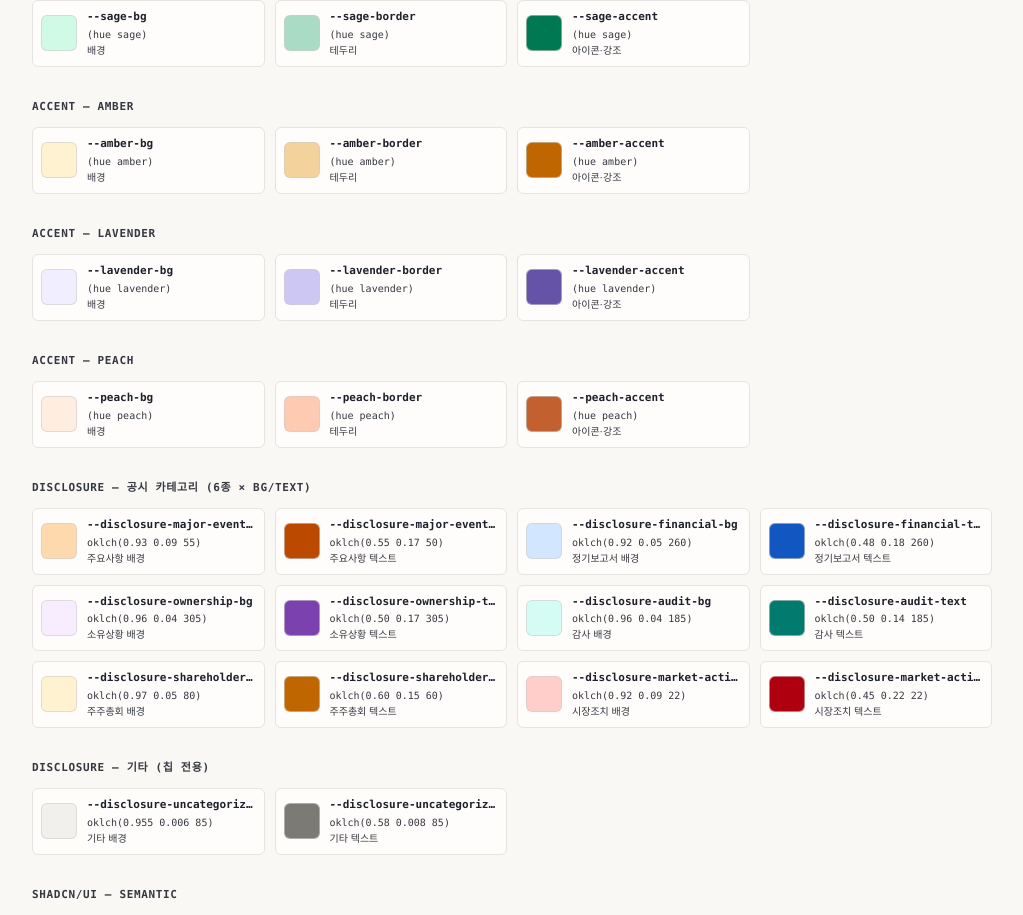
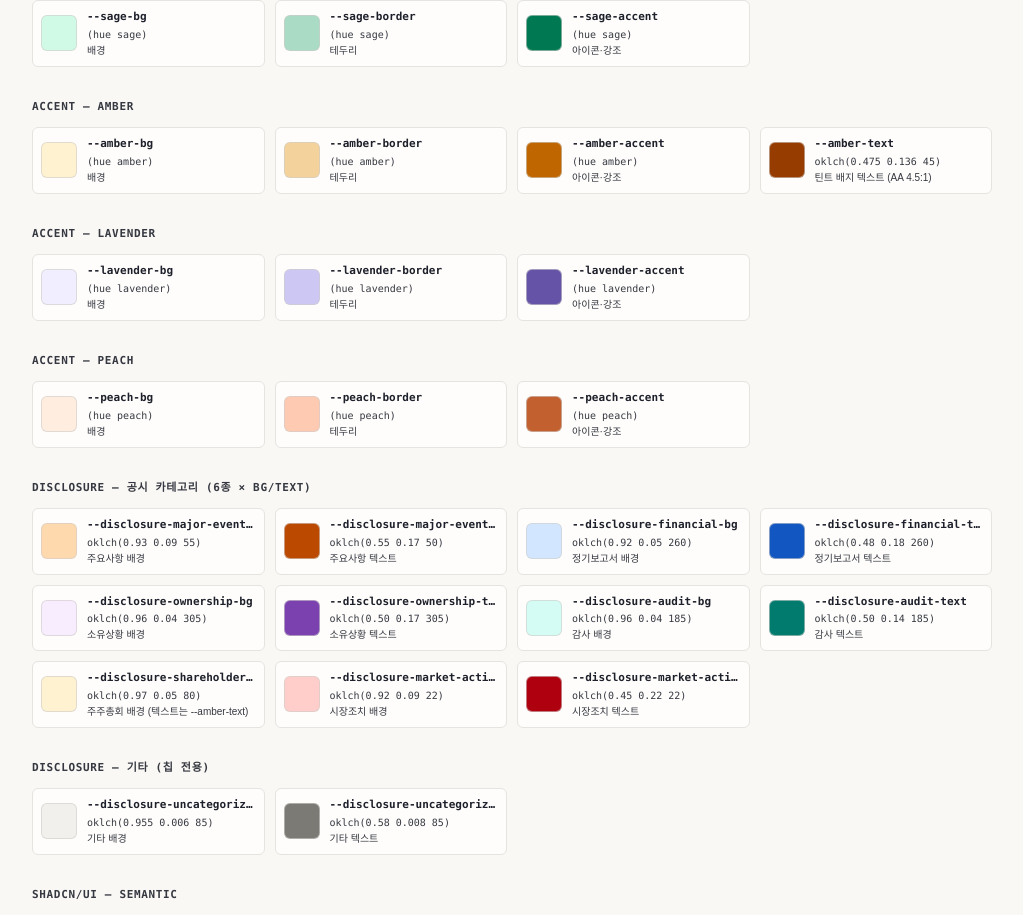
Before and after one commit to Donghunn-Lee/slate-kr, a Next.js app in the folder web/: page /styleguide in a window 1280 px wide. Shown: the part 1076-1991 px from the top of the page, without its empty margins (128-1151 px from the left). Built offline with nearby package versions, Linux system fonts and the light colour scheme; no server answers; the database is empty.

Commit message:
fix(ui): Add amber-text and sky-text for AA contrast on tinted surfaces
Amber and sky accent text on their own tints reached only 3.7:1 and 4.2:1, below AA for small badge and chip labels.

```diff
--- a/web/src/app/globals.css
+++ b/web/src/app/globals.css
@@ -48,7 +48,6 @@
   --color-disclosure-audit-bg: var(--disclosure-audit-bg);
   --color-disclosure-audit-text: var(--disclosure-audit-text);
   --color-disclosure-shareholder-meeting-bg: var(--disclosure-shareholder-meeting-bg);
-  --color-disclosure-shareholder-meeting-text: var(--disclosure-shareholder-meeting-text);
   --color-disclosure-market-action-bg: var(--disclosure-market-action-bg);
   --color-disclosure-market-action-text: var(--disclosure-market-action-text);
   --color-disclosure-uncategorized-bg: var(--disclosure-uncategorized-bg);
@@ -57,12 +56,14 @@
   --color-sky-bg: var(--sky-bg);
   --color-sky-border: var(--sky-border);
   --color-sky-accent: var(--sky-accent);
+  --color-sky-text: var(--sky-text);
   --color-sage-bg: var(--sage-bg);
   --color-sage-border: var(--sage-border);
   --color-sage-accent: var(--sage-accent);
   --color-amber-bg: var(--amber-bg);
   --color-amber-border: var(--amber-border);
   --color-amber-accent: var(--amber-accent);
+  --color-amber-text: var(--amber-text);
   --color-lavender-bg: var(--lavender-bg);
   --color-lavender-border: var(--lavender-border);
   --color-lavender-accent: var(--lavender-accent);
@@ -117,7 +118,7 @@
   /* ── Functional tokens — 상태 (라이트·다크 공용) ── */
   --live: oklch(0.696 0.17 162.48); /* 실시간 시세 점 */
 
-  /* ── Disclosure category tokens (7 types × bg / text) ── */
+  /* ── Disclosure category tokens (7 types × bg / text — 주주총회 text 는 --amber-text 공용) ── */
   --disclosure-major-event-bg: oklch(0.93 0.09 55); /* light orange */
   --disclosure-major-event-text: oklch(0.55 0.17 50);
   --disclosure-financial-bg: oklch(0.92 0.05 260); /* light blue */
@@ -127,7 +128,6 @@
   --disclosure-audit-bg: oklch(0.96 0.04 185); /* light teal */
   --disclosure-audit-text: oklch(0.5 0.14 185);
   --disclosure-shareholder-meeting-bg: oklch(0.97 0.05 80); /* light amber */
-  --disclosure-shareholder-meeting-text: oklch(0.6 0.15 60);
   --disclosure-market-action-bg: oklch(0.92 0.09 22); /* saturated red */
   --disclosure-market-action-text: oklch(0.45 0.22 22);
   --disclosure-uncategorized-bg: oklch(0.955 0.006 85); /* neutral warm gray — chip only */
@@ -137,12 +137,14 @@
   --sky-bg: oklch(0.97 0.03 220);
   --sky-border: oklch(0.87 0.05 220);
   --sky-accent: oklch(0.55 0.12 220);
+  --sky-text: oklch(0.5 0.12 220); /* sky-bg 위 소형 텍스트 — accent 는 AA 4.5:1 미달 */
   --sage-bg: oklch(0.95 0.05 165);
   --sage-border: oklch(0.85 0.06 165);
   --sage-accent: oklch(0.5 0.12 165);
   --amber-bg: oklch(0.97 0.05 80);
   --amber-border: oklch(0.88 0.08 80);
   --amber-accent: oklch(0.6 0.15 60);
+  --amber-text: oklch(0.475 0.136 45); /* amber-bg 위 소형 텍스트 — accent 는 AA 4.5:1 미달 */
   --lavender-bg: oklch(0.96 0.04 290);
   --lavender-border: oklch(0.85 0.06 290);
   --lavender-accent: oklch(0.5 0.13 290);
@@ -226,7 +228,6 @@
   --disclosure-audit-bg: oklch(0.32 0.055 185);
   --disclosure-audit-text: oklch(0.75 0.1 185);
   --disclosure-shareholder-meeting-bg: oklch(0.33 0.06 80);
-  --disclosure-shareholder-meeting-text: oklch(0.8 0.12 70);
   --disclosure-market-action-bg: oklch(0.33 0.09 22);
   --disclosure-market-action-text: oklch(0.72 0.16 22);
   --disclosure-uncategorized-bg: oklch(0.27 0.005 85);
@@ -236,12 +237,14 @@
   --sky-bg: oklch(0.31 0.07 220);
   --sky-border: oklch(0.4 0.06 220);
   --sky-accent: oklch(0.7 0.11 220);
+  --sky-text: oklch(0.7 0.11 220); /* 다크 accent 는 AA 충족 → 동일값 */
   --sage-bg: oklch(0.31 0.075 165);
   --sage-border: oklch(0.38 0.06 165);
   --sage-accent: oklch(0.68 0.11 165);
   --amber-bg: oklch(0.32 0.07 80);
   --amber-border: oklch(0.36 0.05 80);
   --amber-accent: oklch(0.75 0.13 65);
+  --amber-text: oklch(0.8 0.12 70);
   --lavender-bg: oklch(0.31 0.075 290);
   --lavender-border: oklch(0.4 0.06 290);
   --lavender-accent: oklch(0.7 0.12 290);
--- a/web/src/app/styleguide/sections/ColorTokens.tsx
+++ b/web/src/app/styleguide/sections/ColorTokens.tsx
@@ -38,9 +38,19 @@ const SwatchGroup = ({ title, tokens }: SwatchGroupProps) => (
 );
 
 const ACCENT_COLORS = [
-  { name: "Sky", prefix: "sky", hue: 220 },
+  {
+    name: "Sky",
+    prefix: "sky",
+    hue: 220,
+    extra: [{ token: "--sky-text", value: "oklch(0.5 0.12 220)", label: "틴트 배지 텍스트 (AA 4.5:1)" }],
+  },
   { name: "Sage", prefix: "sage", hue: 165 },
-  { name: "Amber", prefix: "amber", hue: 80 },
+  {
+    name: "Amber",
+    prefix: "amber",
+    hue: 80,
+    extra: [{ token: "--amber-text", value: "oklch(0.475 0.136 45)", label: "틴트 배지 텍스트 (AA 4.5:1)" }],
+  },
   { name: "Lavender", prefix: "lavender", hue: 290 },
   { name: "Peach", prefix: "peach", hue: 45 },
 ];
@@ -91,7 +101,7 @@ export const ColorTokens = () => (
         ]}
       />
 
-      {ACCENT_COLORS.map(({ name, prefix }) => (
+      {ACCENT_COLORS.map(({ name, prefix, extra = [] }) => (
         <SwatchGroup
           key={prefix}
           title={`Accent — ${name}`}
@@ -99,6 +109,7 @@ export const ColorTokens = () => (
             { token: `--${prefix}-bg`, value: `(hue ${prefix})`, label: "배경" },
             { token: `--${prefix}-border`, value: `(hue ${prefix})`, label: "테두리" },
             { token: `--${prefix}-accent`, value: `(hue ${prefix})`, label: "아이콘·강조" },
+            ...extra,
           ]}
         />
       ))}
@@ -141,12 +152,7 @@ export const ColorTokens = () => (
           {
             token: "--disclosure-shareholder-meeting-bg",
             value: "oklch(0.97 0.05 80)",
-            label: "주주총회 배경",
-          },
-          {
-            token: "--disclosure-shareholder-meeting-text",
-            value: "oklch(0.60 0.15 60)",
-            label: "주주총회 텍스트",
+            label: "주주총회 배경 (텍스트는 --amber-text)",
           },
           {
             token: "--disclosure-market-action-bg",
--- a/web/src/entities/home/ServiceValuePreviews.tsx
+++ b/web/src/entities/home/ServiceValuePreviews.tsx
@@ -13,9 +13,9 @@ const DISCLOSURE_CHIPS = [
   { label: "정기보고서", cls: "bg-disclosure-financial-bg text-disclosure-financial-text" },
   { label: "소유상황", cls: "bg-disclosure-ownership-bg text-disclosure-ownership-text" },
   { label: "감사", cls: "bg-disclosure-audit-bg text-disclosure-audit-text" },
-  { label: "주주총회", cls: "bg-disclosure-shareholder-meeting-bg text-disclosure-shareholder-meeting-text" },
+  { label: "주주총회", cls: "bg-disclosure-shareholder-meeting-bg text-amber-text" },
   { label: "시장조치", cls: "bg-disclosure-market-action-bg text-disclosure-market-action-text" },
-  { label: "AI 요약", cls: "bg-sky-bg text-sky-accent border border-sky-border" },
+  { label: "AI 요약", cls: "bg-sky-bg text-sky-text border border-sky-border" },
 ];
 
 export const DisclosurePreview = ({ play }: PreviewProps) => {
--- a/web/src/entities/stock/CheckpointBadge.tsx
+++ b/web/src/entities/stock/CheckpointBadge.tsx
@@ -15,7 +15,7 @@ export const DISCLOSURE_TYPE_BADGE_CLASSES: Record<DisclosureType, string> = {
   OWNERSHIP: "bg-disclosure-ownership-bg text-disclosure-ownership-text",
   AUDIT: "bg-disclosure-audit-bg text-disclosure-audit-text",
   SHAREHOLDER_MEETING:
-    "bg-disclosure-shareholder-meeting-bg text-disclosure-shareholder-meeting-text",
+    "bg-disclosure-shareholder-meeting-bg text-amber-text",
   MARKET_ACTION: "bg-disclosure-market-action-bg text-disclosure-market-action-text",
 };
 
@@ -31,7 +31,7 @@ export const DISCLOSURE_TYPE_CHIP_ON_CLASSES: Record<DisclosureType, string> = {
   AUDIT:
     "data-[state=on]:bg-disclosure-audit-bg data-[state=on]:text-disclosure-audit-text",
   SHAREHOLDER_MEETING:
-    "data-[state=on]:bg-disclosure-shareholder-meeting-bg data-[state=on]:text-disclosure-shareholder-meeting-text",
+    "data-[state=on]:bg-disclosure-shareholder-meeting-bg data-[state=on]:text-amber-text",
   MARKET_ACTION:
     "data-[state=on]:bg-disclosure-market-action-bg data-[state=on]:text-disclosure-market-action-text",
 };
--- a/web/src/entities/stock/DisclosuresSection.tsx
+++ b/web/src/entities/stock/DisclosuresSection.tsx
@@ -213,7 +213,7 @@ const DisclosureItem = ({
                 "w-full rounded border border-sky-border bg-elevated px-0.5 py-0.5 text-micro font-medium whitespace-nowrap cursor-pointer",
                 isExpanded
                   ? "text-muted-foreground hover:text-foreground"
-                  : "text-sky-accent hover:bg-sky-bg"
+                  : "text-sky-text hover:bg-sky-bg"
               )}
               style={{
                 transition:
--- a/web/src/entities/stock/MarketActionBadge.tsx
+++ b/web/src/entities/stock/MarketActionBadge.tsx
@@ -21,10 +21,10 @@ const CLASS_BY_KIND: Record<MarketActionStatus["kind"], string> = {
   suspended: "bg-disclosure-market-action-bg text-disclosure-market-action-text",
   liquidation: "bg-disclosure-market-action-bg text-disclosure-market-action-text",
   risk: "bg-disclosure-market-action-bg text-disclosure-market-action-text",
-  warning: "bg-amber-100 text-amber-800 dark:bg-amber-950/40 dark:text-amber-300",
-  managed: "bg-amber-100 text-amber-800 dark:bg-amber-950/40 dark:text-amber-300",
-  overheated: "bg-amber-100 text-amber-800 dark:bg-amber-950/40 dark:text-amber-300",
-  caution: "bg-amber-100 text-amber-800 dark:bg-amber-950/40 dark:text-amber-300",
+  warning: "bg-amber-bg text-amber-text",
+  managed: "bg-amber-bg text-amber-text",
+  overheated: "bg-amber-bg text-amber-text",
+  caution: "bg-amber-bg text-amber-text",
   unavailable: "bg-muted text-muted-foreground",
 };
 
```
